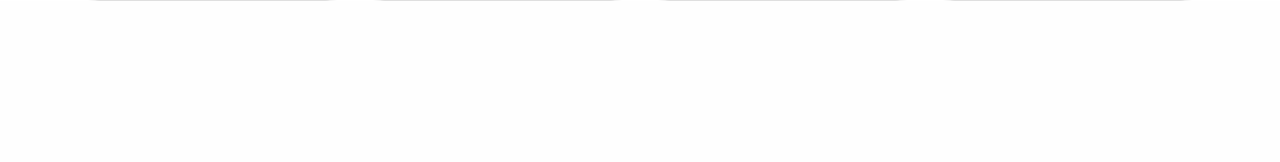
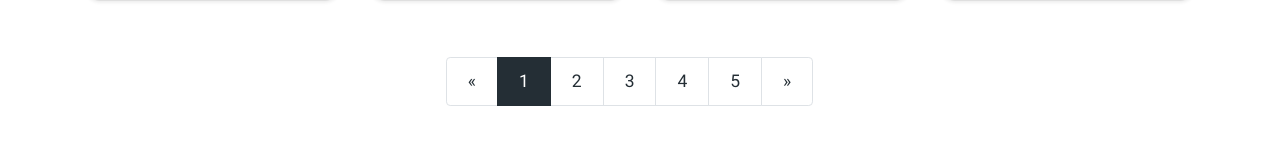
Before and after one commit to dimitriirfan/obati, a CodeIgniter app: page /obati/ in a window 1280 px wide. Shown: the part 1905-2067 px from the top of the page. Before the commit the page ends 1906 px from the top, so only its background shows below. Run offline with CodeIgniter, Linux system fonts and the light colour scheme.

Commit message:
edit catalog

```diff
--- a/application/views/View_CatalogObat.php
+++ b/application/views/View_CatalogObat.php
@@ -17,6 +17,7 @@
 	<title>Obati | Catalog</title>
 
 </head>
+
 <body>
 
 
@@ -25,9 +26,8 @@
 		<header class="main-header">
 			<nav class="navbar navbar-expand-lg navbar-light p-0 ml-3 mr-3">
 				<a class="navbar-brand" href="#"> <img src="<?php echo base_url("assets/img/logo.png")?>" alt=""> </a>
-				<button class="navbar-toggler" type="button" data-toggle="collapse"
-					data-target="#navbarSupportedContent" aria-controls="navbarSupportedContent" aria-expanded="false"
-					aria-label="Toggle navigation">
+				<button class="navbar-toggler" type="button" data-toggle="collapse" data-target="#navbarSupportedContent"
+					aria-controls="navbarSupportedContent" aria-expanded="false" aria-label="Toggle navigation">
 					<span class="navbar-toggler-icon"></span>
 				</button>
 
@@ -51,8 +51,8 @@
 					<ul class="navbar-nav ml-auto">
 						<form class="form-inline">
 
-							<input class=" search form-control form-control-md mr-3 w-75" type="text"
-								placeholder="Search" aria-label="Search">
+							<input class=" search form-control form-control-md mr-3 w-75" type="text" placeholder="Search"
+								aria-label="Search">
 							<i class="fa fa-search" aria-hidden="true"></i>
 						</form>
 						<li class="nav-item">
@@ -99,7 +99,7 @@
 
 
 	<div class="container">
-  <h3 class ="ket">KATEGORI</h3>
+		<h3 class="ket">KATEGORI</h3>
 		<div class="decor"></div>
 
 
@@ -254,3 +254,27 @@
 				<a href="#" class="btn">Buy</a>
 			</div>
     </div>
+
+    <!-- Pagination-->
+
+    <div class="page_indicator">
+    	<ul class="pagination pg-darkgrey pagination-lg">
+    		<li class="page-item">
+    			<a class="page-link" aria-label="Previous">
+    				<span aria-hidden="true">&laquo;</span>
+    				<span class="sr-only">Previous</span>
+    			</a>
+    		</li>
+    		<li class="page-item active"><a class="page-link">1</a></li>
+    		<li class="page-item"><a class="page-link">2</a></li>
+    		<li class="page-item"><a class="page-link">3</a></li>
+    		<li class="page-item"><a class="page-link">4</a></li>
+    		<li class="page-item"><a class="page-link">5</a></li>
+    		<li class="page-item">
+    			<a class="page-link" aria-label="Next">
+    				<span aria-hidden="true">&raquo;</span>
+    				<span class="sr-only">Next</span>
+    			</a>
+    		</li>
+    	</ul>
+    </div>
--- a/assets/css/catalog.css
+++ b/assets/css/catalog.css
@@ -171,10 +171,47 @@ body {
 	margin : 0 auto 10px auto;
 
 
+
+}
+.page_indicator{
+	margin-top: 4rem;
+	margin-bottom: 4rem;
+}
+
+.pagination{
+	width:35%;
+	margin: 0 auto;
 }
 
 
+.pagination > li > a
+{
+    background-color: white;
+    color: #242E35;
+}
 
+.pagination > li > a:focus,
+.pagination > li > a:hover,
+.pagination > li > span:focus,
+.pagination > li > span:hover
+{
+    color: #ffffff;
+    background-color: #445663;
+    border-color: #445663;
+}
+
+.pagination > .active > a
+{
+    color: white;
+    background-color: #242E35 !Important;
+    border: solid 1px #242E35 !Important;
+}
+
+.pagination > .active > a:hover
+{
+    background-color: #242E35 !Important;
+    border: solid 1px #242E35;
+}
 
 @media screen and (max-width: 991px) {
 
```
Lines whose indentation alone changed are shown as unchanged.
